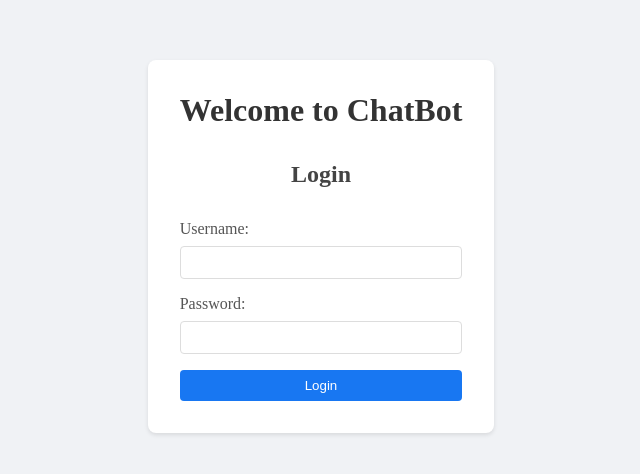
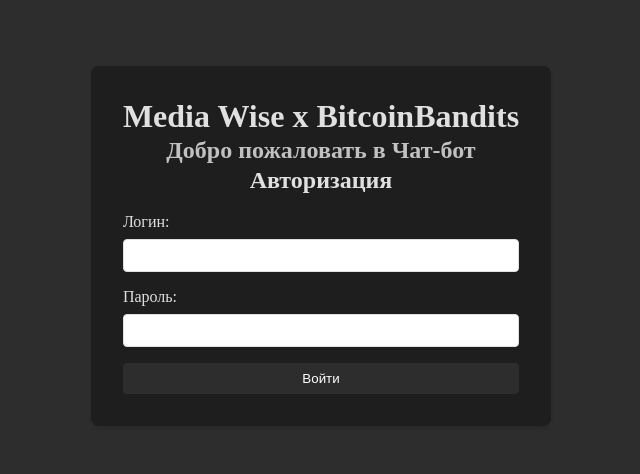
Before and after one commit to Mishutka04/hack_09.11, a React (Vite) app in the folder front/: page /login in a window 1280 px wide. Shown: the part 154-628 px from the top of the page, without its empty margins (319-959 px from the left). Built offline with nearby package versions, Linux system fonts and the light colour scheme; a web font is replaced by a local one.

Commit message:
Style changes

```diff
--- a/front/src/_values.scss
+++ b/front/src/_values.scss
@@ -1,5 +1,4 @@
-$panelBackground: #222831;
-$mainBackground: #31363F;
-$fontColor: #EEEEEE;
-
-$newChatBorder: #404654;
+$panelBackground: #1E1E1E;
+$mainBackground: #2D2D2D;
+$fontColor: #E0E0E0;
+$newChatBorder: #3A3A3A;
--- a/front/src/components/AddMaterialForm/FormLinkOrFile/FormLinkOrFile.style.scss
+++ b/front/src/components/AddMaterialForm/FormLinkOrFile/FormLinkOrFile.style.scss
@@ -1,3 +1,6 @@
+@use '@/values' as *;
+@use 'sass:color';
+
 .add-material {
     &__form {
         &__link-or-file {
@@ -13,7 +16,7 @@
                 display: flex;
                 justify-content: space-between;
                 width: 50%;
-                background-color: black;
+                background-color: color.adjust($panelBackground, $lightness: 5%);
                 border-radius: 20px;
                 padding: 10px 20px;
             }
@@ -23,7 +26,7 @@
                 justify-content: center;
                 align-items: center;
                 width: 45%;
-                background-color: antiquewhite;
+                background-color: #fff;
                 border-radius: 20px;
                 color: black;
                 padding: 5px 10px;
--- a/front/src/components/ChatBot/Form/FormButton/FormButton.jsx
+++ b/front/src/components/ChatBot/Form/FormButton/FormButton.jsx
@@ -1,9 +1,10 @@
 import './FormButton.style.scss';
+import arrow from '@assets/arrow-up.svg';
 
 export const FormButton = () => {
   return (
     <button className='form__button' type="submit">
-        x
+        <img src={arrow} alt="arr" className='form__button__img'/>
     </button>
   )
 }
--- a/front/src/components/ChatBot/Form/FormButton/FormButton.style.scss
+++ b/front/src/components/ChatBot/Form/FormButton/FormButton.style.scss
@@ -1,8 +1,22 @@
+@use 'sass:color';
+@use '@/values' as *;
+
 .form__button {
     width: 40px;
     height: 40px;
     border: 0;
-    margin-right: 20px;
-    border-radius: 50%;
+    background-color: color.adjust($panelBackground, $lightness: 10%);
+    margin-right: 10px;
+    border-radius: 10px;
     cursor: pointer;
+    transition: all .2s linear;
+
+    &__img {
+        width: 20px;
+        height: 20px;
+    }
+
+    &:hover {
+        background-color: color.adjust($panelBackground, $lightness: -5%);
+    }
 }
--- a/front/src/components/ChatBot/Form/FormInput/FormInput.style.scss
+++ b/front/src/components/ChatBot/Form/FormInput/FormInput.style.scss
@@ -1,17 +1,23 @@
+@use 'sass:color';
+@use '@/values' as *;
+
 .form__input-wrapper {
     width: 100%;
-    height: 50px;
+    height: 60px;
     display: flex;
     justify-content: space-between;
     align-items: center;
-    background-color: #fff;
-    border-radius: 20px;
+    background-color: $fontColor;
+    border-radius: 10px;
 }
 
 .form__input {
-    width: 80%;
+    width: 85%;
     margin-left: 20px;
     border: 0;
+    color: $panelBackground;
+    font-family: 'Apercu Pro';
+    font-size: 16px;
     background: 0;
 }
 
--- a/front/src/components/ChatBot/ScrollArea/Message/Message.style.scss
+++ b/front/src/components/ChatBot/ScrollArea/Message/Message.style.scss
@@ -1,3 +1,6 @@
+@use 'sass:color';
+@use '@/values' as *;
+
 .message-block {
     display: grid;
     grid-template-columns: 25px auto;
@@ -16,16 +19,17 @@
 
     &__button {
         font-family: 'Apercu Pro';
+        background-color: $panelBackground;
+        color: $fontColor;
         line-height: 15px;
         border-radius: 5px;
         border: 0;
         cursor: pointer;
-        padding: 3px 10px;
+        padding: 4px 10px;
         transition: all .2s linear;
 
         &:hover {
-            background-color: black;
-            color: #fff;
+            background-color: color.adjust($panelBackground, $lightness: -2%);
         }
     }
 }
--- a/front/src/components/Login/Login.jsx
+++ b/front/src/components/Login/Login.jsx
@@ -15,19 +15,20 @@
     if (login(username, password)) {
       navigate('/');
     } else {
-      setError('Invalid username or password');
+      setError('Неверное имя пользователя или пароль');
     }
   };
 
   return (
     <div className="login-page">
       <div className="login-container">
-        <h1>Welcome to ChatBot</h1>
+        <h1>Media Wise x BitcoinBandits</h1>
+        <h2>Добро пожаловать в Чат-бот</h2>
         <form onSubmit={handleSubmit} className="login-form">
-          <h2>Login</h2>
+          <h2>Авторизация</h2>
           {error && <p className="error">{error}</p>}
           <div>
-            <label htmlFor="username">Username:</label>
+            <label htmlFor="username">Логин:</label>
             <input
               type="text"
               id="username"
@@ -37,7 +38,7 @@
             />
           </div>
           <div>
-            <label htmlFor="password">Password:</label>
+            <label htmlFor="password">Пароль:</label>
             <input
               type="password"
               id="password"
@@ -46,7 +47,7 @@
               required
             />
           </div>
-          <button type="submit">Login</button>
+          <button type="submit">Войти</button>
         </form>
       </div>
     </div>
--- a/front/src/components/Login/Login.style.scss
+++ b/front/src/components/Login/Login.style.scss
@@ -1,21 +1,29 @@
+@use '@/values' as *;
+@use 'sass:color';
+
 .login-page {
   display: flex;
   justify-content: center;
   align-items: center;
   height: 100vh;
-  background-color: #f0f2f5;
+  background-color: $mainBackground;
 }
 
 .login-container {
-  background-color: white;
+  background-color: $panelBackground;
   padding: 2rem;
   border-radius: 8px;
   box-shadow: 0 2px 4px rgba(0, 0, 0, 0.1);
   text-align: center;
 
   h1 {
-    margin-bottom: 2rem;
-    color: #333;
+    margin-bottom: 0.1rem;
+    color: $fontColor;
+  }
+
+  h2 {
+    margin-bottom: 0.2rem;
+    color: color.adjust($fontColor, $lightness: -12%) ;
   }
 }
 
@@ -25,8 +33,7 @@
   gap: 1rem;
 
   h2 {
-    margin-bottom: 1rem;
-    color: #444;
+    color: $fontColor;
   }
 
   .error {
@@ -41,19 +48,25 @@
 
     label {
       margin-bottom: 0.5rem;
-      color: #555;
+      color: $fontColor;
     }
 
     input {
       padding: 0.5rem;
-      border: 1px solid #ddd;
+      border: 1px solid $fontColor;
       border-radius: 4px;
+      font-family: 'Apercu Pro';
+      line-height: 15px;
+
+      &:focus {
+        outline-width: 0;
+      }
     }
   }
 
   button {
     padding: 0.5rem;
-    background-color: #1877f2;
+    background-color: $mainBackground;
     color: white;
     border: none;
     border-radius: 4px;
@@ -61,7 +74,7 @@
     transition: background-color 0.3s;
 
     &:hover {
-      background-color: #166fe5;
+      background-color: color.adjust($mainBackground, $lightness: 5%);
     }
   }
 }
--- a/front/src/components/Tabs/TabsList/TabsTrigger/TabsTrigger.style.scss
+++ b/front/src/components/Tabs/TabsList/TabsTrigger/TabsTrigger.style.scss
@@ -1,18 +1,21 @@
-@use '@/values';
+@use '@/values' as *;
+@use 'sass:color';
 
 .tabs__list__trigger {
     padding: 10px;
     border-radius: 10px;
-    background-color: values.$newChatBorder;
+    background-color: $newChatBorder;
     transition: all .2s linear;
     line-height: 15px;
     cursor: pointer;
 }
 
 .tabs__list__trigger:hover {
-    background-color: #000;
+    background-color: $fontColor;
+    color: $panelBackground;
 }
 
 .active-tab {
-    background-color: #000;
+    background-color: $fontColor;
+    color: $panelBackground;
 }
--- a/front/src/components/UserBlock/UserBlock.jsx
+++ b/front/src/components/UserBlock/UserBlock.jsx
@@ -13,7 +13,6 @@
     <div className="user-block">
       <div className="user-info">
         <div className="user-avatar">
-          {/* Здесь может быть аватар пользователя */}
           <div className="avatar-placeholder">U</div>
         </div>
         <span className="user-name">Demo User</span>
--- a/front/src/components/UserBlock/UserBlock.style.scss
+++ b/front/src/components/UserBlock/UserBlock.style.scss
@@ -1,3 +1,5 @@
+@use '@/values' as *;
+
 .user-block {
   padding: 12px;
   border-top: 1px solid #e0e0e0;
@@ -49,3 +51,8 @@
     }
   }
 }
+
+.logout-button {
+  font-family: 'Apercu Pro';
+  line-height: 10px;
+}
```
Also changed, not shown: front/src/assets/arrow-up.svg (added).
